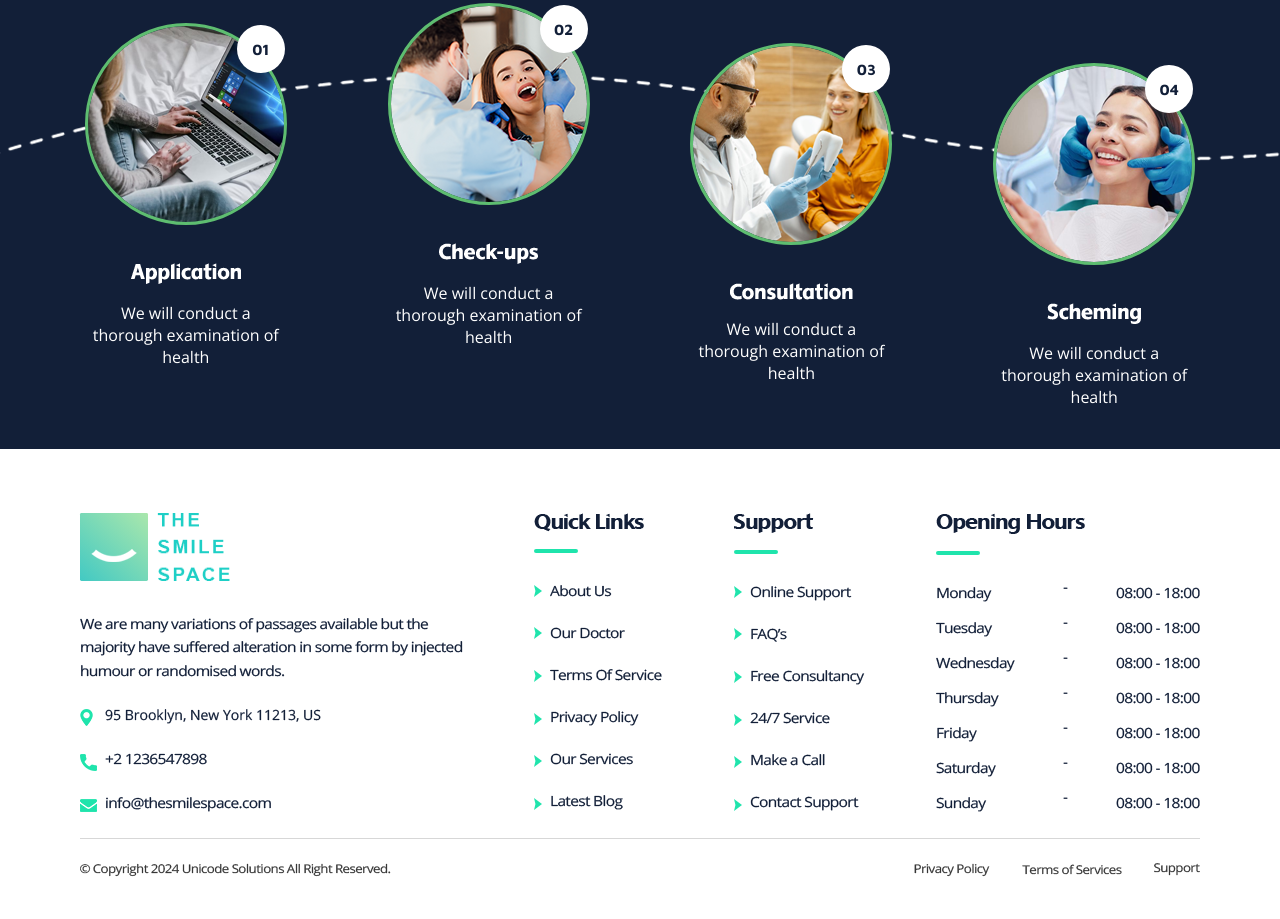
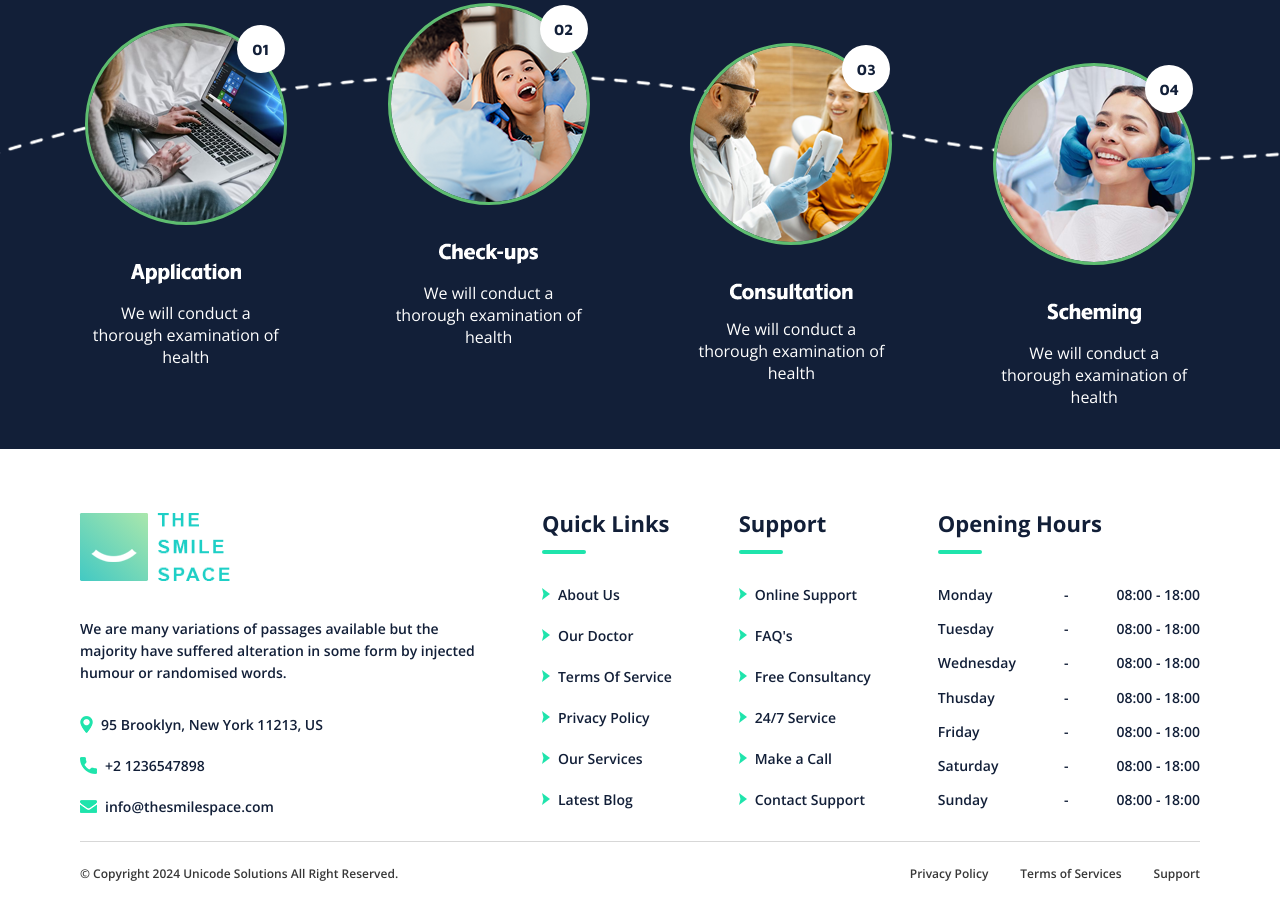
Before and after one commit to GuptTmay/TheSmileSpace, a plain HTML site: page index.html in a window 1280 px wide. Shown: the part 4145-5064 px from the top of the page. Drawn offline with nearby package versions, Linux system fonts and the light colour scheme.

Commit message:
Footer Images changed to text

```diff
--- a/index.html
+++ b/index.html
@@ -776,16 +776,13 @@
                 title="THE SMILE SPACE"
               />
             </div>
-            <img
-              class="text-55"
-              src="images/we_are_many_variations_of.png"
-              alt="We are many variations of passages available but the majority have suffered alteration in some form by injected humour or randomised words."
-              width="383"
-              height="59"
-              title="We are many variations of passages available but the majority have suffered alteration in some form by injected humour or randomised words."
-            />
-            <div class="row-14">
-              <div class="col-20">
+            <p class="text-55">
+              We are many variations of passages available but the majority have
+              suffered alteration in some form by injected humour or randomised
+              words.
+            </p>
+            <div class="col-20">
+              <div>
                 <img
                   class="maps-and-flags-2"
                   src="images/maps-and-flags_2.png"
@@ -793,6 +790,10 @@
                   width="13"
                   height="17"
                 />
+                <p>95 Brooklyn, New York 11213, US</p>
+              </div>
+
+              <div>
                 <img
                   class="call"
                   src="images/call.png"
@@ -800,6 +801,10 @@
                   width="17"
                   height="17"
                 />
+                <p>+2 1236547898</p>
+              </div>
+
+              <div>
                 <img
                   class="envelope-1"
                   src="images/envelope_1.png"
@@ -807,29 +812,15 @@
                   width="17"
                   height="13"
                 />
+                <p>info@thesmilespace.com</p>
               </div>
-              <img
-                class="text-56"
-                src="images/95_brooklyn_new_york_1121_2.png"
-                alt="95 Brooklyn, New York 11213, US +2 1236547898 info@thesmilespace.com"
-                width="216"
-                height="103"
-                title="95 Brooklyn, New York 11213, US +2 1236547898 info@thesmilespace.com"
-              />
             </div>
           </div>
           <div class="quick-links group">
-            <img
-              class="text-57"
-              src="images/quick_links.png"
-              alt="Quick Links"
-              width="110"
-              height="19"
-              title="Quick Links"
-            />
+            <p>Quick Links</p>
             <div class="rounded-rectangle-14"></div>
-            <div class="row-19">
-              <div class="col-23">
+            <div class="col-23">
+              <div>
                 <img
                   class="shape-2-2"
                   src="images/shape_2_2.png"
@@ -837,6 +828,10 @@
                   width="8"
                   height="12"
                 />
+                <p>About Us</p>
+              </div>
+
+              <div>
                 <img
                   class="shape-2-copy"
                   src="images/shape_2_copy.png"
@@ -844,6 +839,10 @@
                   width="8"
                   height="12"
                 />
+                <p>Our Doctor</p>
+              </div>
+
+              <div>
                 <img
                   class="shape-2-copy-2"
                   src="images/shape_2_copy_2.png"
@@ -851,6 +850,10 @@
                   width="8"
                   height="12"
                 />
+                <p>Terms Of Service</p>
+              </div>
+
+              <div>
                 <img
                   class="shape-2-copy-3"
                   src="images/shape_2_copy_3.png"
@@ -858,6 +861,10 @@
                   width="8"
                   height="12"
                 />
+                <p>Privacy Policy</p>
+              </div>
+
+              <div>
                 <img
                   class="shape-2-copy-4"
                   src="images/shape_2_copy_4.png"
@@ -865,6 +872,10 @@
                   width="8"
                   height="12"
                 />
+                <p>Our Services</p>
+              </div>
+
+              <div>
                 <img
                   class="shape-2-copy-5"
                   src="images/shape_2_copy_5.png"
@@ -872,155 +883,143 @@
                   width="8"
                   height="12"
                 />
+                <p>Latest Blog</p>
               </div>
-              <img
-                class="text-58"
-                src="images/about_us_our_doctor_terms.png"
-                alt="About Us Our Doctor Terms Of Service Privacy Policy Our Services Latest Blog"
-                width="112"
-                height="225"
-                title="About Us Our Doctor Terms Of Service Privacy Policy Our Services Latest Blog"
-              />
             </div>
           </div>
           <div class="support group">
-            <img
-              class="support-2"
-              src="images/support.png"
-              alt="Support"
-              width="80"
-              height="20"
-              title="Support"
-            />
+            <p>Support</p>
             <div class="rounded-rectangle-14"></div>
-            <div class="row-18">
-              <div class="col-22">
+            <div class="col-23">
+              <div>
                 <img
-                  class="shape-2-3"
+                  class="shape-2-2"
                   src="images/shape_2_2.png"
                   alt=""
                   width="8"
                   height="12"
                 />
+                <p>Online Support</p>
+              </div>
+              <div>
                 <img
-                  class="shape-2-copy-6"
+                  class="shape-2-copy"
                   src="images/shape_2_copy.png"
                   alt=""
                   width="8"
                   height="12"
                 />
+                <p>FAQ&apos;s</p>
+              </div>
+
+              <div>
                 <img
-                  class="shape-2-copy-2-2"
+                  class="shape-2-copy-2"
                   src="images/shape_2_copy_2.png"
                   alt=""
                   width="8"
                   height="12"
                 />
+                <p>Free Consultancy</p>
+              </div>
+
+              <div>
                 <img
-                  class="shape-2-copy-3-2"
+                  class="shape-2-copy-3"
                   src="images/shape_2_copy_3.png"
                   alt=""
                   width="8"
                   height="12"
                 />
+                <p>24/7 Service</p>
+              </div>
+
+              <div>
                 <img
-                  class="shape-2-copy-4-2"
+                  class="shape-2-copy-4"
                   src="images/shape_2_copy_4.png"
                   alt=""
                   width="8"
                   height="12"
                 />
+                <p>Make a Call</p>
+              </div>
+
+              <div>
                 <img
-                  class="shape-2-copy-5-2"
+                  class="shape-2-copy-5"
                   src="images/shape_2_copy_5.png"
                   alt=""
                   width="8"
                   height="12"
                 />
+                <p>Contact Support</p>
               </div>
-              <img
-                class="text-59"
-                src="images/online_support_faq_s_free.png"
-                alt="Online Support FAQ’s Free Consultancy 24/7 Service Make a Call Contact Support"
-                width="115"
-                height="225"
-                title="Online Support FAQ’s Free Consultancy 24/7 Service Make a Call Contact Support"
-              />
             </div>
           </div>
           <div class="opening group">
-            <img
-              class="text-60"
-              src="images/opening_hours.png"
-              alt="Opening Hours"
-              width="149"
-              height="21"
-              title="Opening Hours"
-            />
+            <p>Opening Hours</p>
             <div class="rounded-rectangle-14"></div>
             <div class="row-8">
-              <img
-                class="text-61"
-                src="images/monday_tuesday_wednesday_.png"
-                alt="Monday Tuesday Wednesday Thursday Friday Saturday Sunday"
-                width="79"
-                height="225"
-                title="Monday Tuesday Wednesday Thursday Friday Saturday Sunday"
-              />
-              <img
-                class="text-62"
-                src="images/-_-_-_-_-_-_-.png"
-                alt="- - - - - - -"
-                width="5"
-                height="212"
-                title="- - - - - - -"
-              />
-              <img
-                class="text-63"
-                src="images/08_00_-_18_00_08_00_-_18_.png"
-                alt="08:00 - 18:00 08:00 - 18:00 08:00 - 18:00 08:00 - 18:00 08:00 - 18:00 08:00 - 18:00 08:00 - 18:00"
-                width="84"
-                height="222"
-                title="08:00 - 18:00 08:00 - 18:00 08:00 - 18:00 08:00 - 18:00 08:00 - 18:00 08:00 - 18:00 08:00 - 18:00"
-              />
+              <div>
+                <p>Monday</p>
+                <div>
+                  <p>-</p>
+                  <p>08:00 - 18:00</p>
+                </div>
+              </div>
+              <div>
+                <p>Tuesday</p>
+                <div>
+                  <p>-</p>
+                  <p>08:00 - 18:00</p>
+                </div>
+              </div>
+              <div>
+                <p>Wednesday</p>
+                <div>
+                  <p>-</p>
+                  <p>08:00 - 18:00</p>
+                </div>
+              </div>
+              <div>
+                <p>Thusday</p>
+                <div>
+                  <p>-</p>
+                  <p>08:00 - 18:00</p>
+                </div>
+              </div>
+              <div>
+                <p>Friday</p>
+                <div>
+                  <p>-</p>
+                  <p>08:00 - 18:00</p>
+                </div>
+              </div>
+              <div>
+                <p>Saturday</p>
+                <div>
+                  <p>-</p>
+                  <p>08:00 - 18:00</p>
+                </div>
+              </div>
+              <div>
+                <p>Sunday</p>
+                <div>
+                  <p>-</p>
+                  <p>08:00 - 18:00</p>
+                </div>
+              </div>
             </div>
           </div>
         </div>
         <div class="shape-3"></div>
         <div class="row-7">
-          <img
-            class="text-64"
-            src="images/copyright_2024_unicode_so.png"
-            alt="© Copyright 2024 Unicode Solutions All Right Reserved."
-            width="311"
-            height="14"
-            title="© Copyright 2024 Unicode Solutions All Right Reserved."
-          />
+          <p>© Copyright 2024 Unicode Solutions All Right Reserved.</p>
           <div class="row-7__button">
-            <img
-              class="text-66"
-              src="images/privacy_policy.png"
-              alt="Privacy Policy"
-              width="76"
-              height="14"
-              title="Privacy Policy"
-            />
-            <img
-              class="text-65"
-              src="images/terms_of_services.png"
-              alt="Terms of Services"
-              width="100"
-              height="11"
-              title="Terms of Services"
-            />
-            <img
-              class="support-3"
-              src="images/support_2.png"
-              alt="Support"
-              width="46"
-              height="13"
-              title="Support"
-            />
+            <p>Privacy Policy</p>
+            <p>Terms of Services</p>
+            <p>Support</p>
           </div>
         </div>
       </footer>
--- a/main.css
+++ b/main.css
@@ -120,9 +120,8 @@ ul {
 }
 
 :root {
-    --font-family: "Open Sans", sans-serif;
+  --font-family: "Open Sans", sans-serif;
 }
-
 
 blockquote,
 q {
@@ -1158,7 +1157,7 @@ body {
   margin-top: 60px;
 }
 
-@media screen and (max-width: 1000px){
+@media screen and (max-width: 1000px) {
   .section-bg-15 {
     rotate: 90deg;
     top: 350px;
@@ -1263,6 +1262,15 @@ body {
   gap: 2rem;
 }
 
+.col-19 > p {
+  font-family: var(--font-family);
+  font-weight: 600;
+  font-size: 14px;
+  line-height: 22px;
+  color: #121f38;
+  max-width: 395px;
+}
+
 .rounded-rectangle-3-copy-holder {
   float: left;
   margin: 0 9px 0 0;
@@ -1290,12 +1298,37 @@ body {
 .col-20 {
   display: flex;
   flex-direction: column;
-  justify-content: space-between;
+  gap: 1.5rem;
+}
+
+.col-20 p {
+  font-family: var(--font-family);
+  font-weight: 600;
+  font-size: 14px;
+  line-height: 17px;
+  color: #121f38;
+}
+
+.col-20 > div {
+  display: flex;
+  gap: 0.5rem;
+}
+
+.col-20 > div > img {
+  align-self: center;
 }
 
 .quick-links {
   display: flex;
   flex-direction: column;
+}
+
+.quick-links > p {
+  font-family: var(--font-family);
+  font-weight: 700;
+  font-size: 22px;
+  color: #121f38;
+  line-height: 20px;
 }
 
 .rounded-rectangle-14 {
@@ -1308,21 +1341,41 @@ body {
   background: #1fe4ac;
 }
 
-.row-19 {
+.col-23 {
   margin-top: 2rem;
+  display: flex;
+  flex-direction: column;
+  gap: 1.5rem;
+}
+
+.col-23 p {
+  font-family: var(--font-family);
+  font-weight: 600;
+  font-size: 14px;
+  line-height: 17px;
+  color: #121f38;
+}
+
+.col-23 > div {
   display: flex;
   gap: 0.5rem;
 }
 
-.col-23 {
-  display: flex;
-  flex-direction: column;
-  justify-content: space-between;
+.col-23 > div > img {
+  align-self: center;
 }
 
 .support {
   display: flex;
   flex-direction: column;
+}
+
+.support > p {
+  font-family: var(--font-family);
+  font-weight: 700;
+  font-size: 22px;
+  color: #121f38;
+  line-height: 20px;
 }
 
 .row-18 {
@@ -1332,9 +1385,27 @@ body {
 }
 
 .col-22 {
+  margin-top: 2rem;
   display: flex;
   flex-direction: column;
-  justify-content: space-between;
+  gap: 1.5rem;
+}
+
+.col-22 p {
+  font-family: var(--font-family);
+  font-weight: 600;
+  font-size: 14px;
+  line-height: 17px;
+  color: #121f38;
+}
+
+.col-22 > div {
+  display: flex;
+  gap: 0.5rem;
+}
+
+.col-22 > div > img {
+  align-self: center;
 }
 
 .opening {
@@ -1342,9 +1413,32 @@ body {
   flex-direction: column;
 }
 
+.opening > p {
+  font-family: var(--font-family);
+  font-weight: 700;
+  font-size: 22px;
+  color: #121f38;
+  line-height: 20px;
+}
+
 .row-8 {
   margin-top: 2rem;
   display: flex;
+  flex-direction: column;
+  gap: 1.08rem;
+}
+
+.row-8 p {
+  font-family: var(--font-family);
+  font-weight: 600;
+  font-size: 14px;
+  line-height: 17px;
+  color: #121f38;
+}
+
+.row-8 div {
+  display: flex;
+  justify-content: space-between;
   gap: 3rem;
 }
 
@@ -1360,6 +1454,15 @@ body {
   flex-wrap: wrap;
   justify-content: space-between;
   margin-top: 1.5rem;
+  text-align: center;
+}
+
+.row-7 p {
+font-family: var(--font-family);
+font-weight: 600;
+font-size: 12px;
+line-height: 15px;
+color: #373737;
 }
 
 .row-7__button {
@@ -1384,7 +1487,7 @@ body {
   }
 
   .row-7__button {
-      gap: 1rem;
+    gap: 1rem;
   }
 }
 
@@ -1397,11 +1500,6 @@ body {
     gap: 1.5rem;
   }
 
-  .text-55 {
-    width: 300px;
-    height: 47px;
-  }
-
   .row-8 {
     gap: 2rem;
   }
@@ -1409,4 +1507,17 @@ body {
   .row-5 {
     justify-content: flex-start;
   }
+
+  .row-8 div {
+    display: flex;
+    justify-content: space-between;
+    gap: 2.7rem;
+  }
+
+  .col-19 > p {
+    font-weight: 600;
+    font-size: 12px;
+    line-height: 16px;
+    max-width: 260px;
+  }
 }
```
